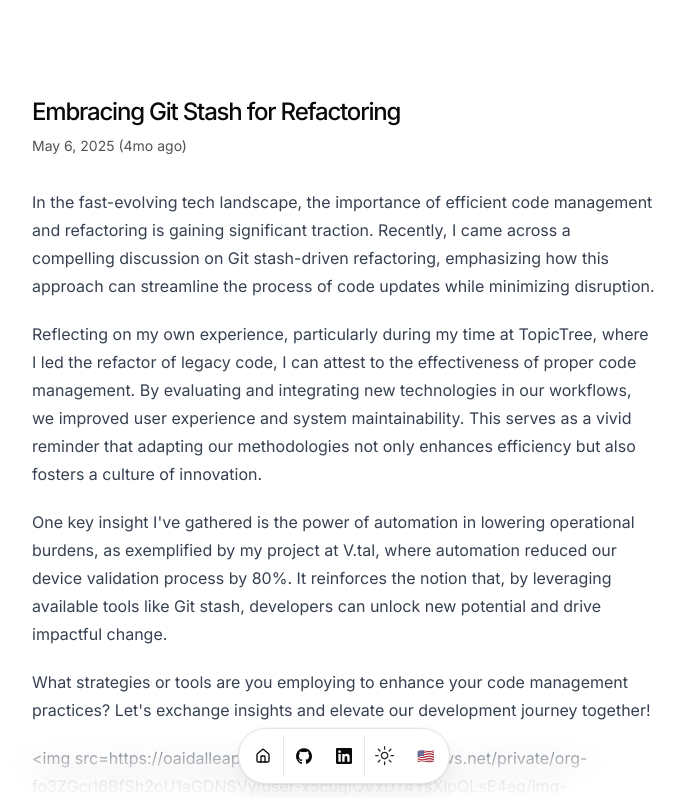
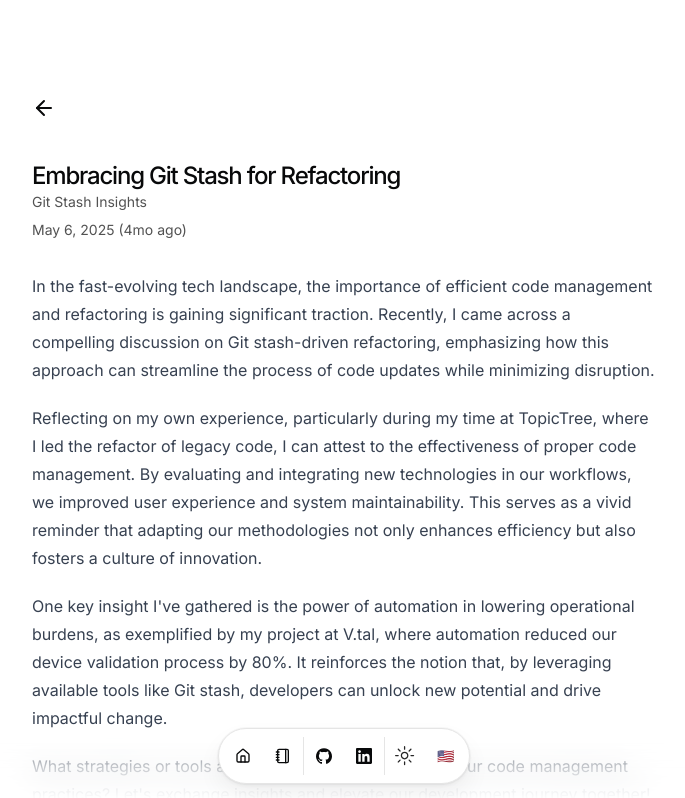
Before and after one commit to jravolio/portfolio, a Next.js app: page /en/blog/git_stash_refactoring in a window 1280 px wide. Shown: the top 798 px of the page, without its empty margins (296-981 px from the left). Built offline with nearby package versions, Linux system fonts and the light colour scheme.

Commit message:
feature: creating blog and back feature

```diff
--- a/src/app/[lng]/blog/[slug]/page.tsx
+++ b/src/app/[lng]/blog/[slug]/page.tsx
@@ -1,9 +1,11 @@
 import { getBlogPosts, getPost } from "@/data/blog";
 import { DATA_en as DATA } from "@/data/resume_en";
 import { formatDate } from "@/lib/utils";
+import { ArrowLeft } from "lucide-react";
 import type { Metadata } from "next";
 import { notFound } from "next/navigation";
 import { Suspense } from "react";
+
 
 export async function generateStaticParams() {
   const posts = await getBlogPosts();
@@ -59,7 +61,6 @@
   };
 }) {
   let post = await getPost(params.slug);
-
   if (!post) {
     notFound();
   }
@@ -89,9 +90,18 @@
           }),
         }}
       />
+
+      <div className="mb-10">
+      <a href={`/blog/`}>
+        <ArrowLeft/>
+      </a>
+      </div>
       <h1 className="title font-medium text-2xl tracking-tighter max-w-[650px]">
         {post.metadata.title}
       </h1>
+          <p className="text-sm text-neutral-600 dark:text-neutral-400">
+            {post.metadata.summary}
+          </p>
       <div className="flex justify-between items-center mt-2 mb-8 text-sm max-w-[650px]">
         <Suspense fallback={<p className="h-5" />}>
           <p className="text-sm text-neutral-600 dark:text-neutral-400">
--- a/src/data/resume_en.tsx
+++ b/src/data/resume_en.tsx
@@ -35,7 +35,7 @@
   ],
   navbar: [
     { href: "/", icon: HomeIcon, label: "Home" },
-    // { href: "/blog", icon: NotebookIcon, label: "Blog" },
+    { href: "/blog", icon: NotebookIcon, label: "Blog" },
   ],
   contact: {
     email: "jravolio892@gmail.com",
--- a/src/data/resume_pt.tsx
+++ b/src/data/resume_pt.tsx
@@ -35,7 +35,7 @@
   ],
   navbar: [
     { href: "/", icon: HomeIcon, label: "Início" },
-    // { href: "/blog", icon: NotebookIcon, label: "Blog" },
+    { href: "/blog", icon: NotebookIcon, label: "Blog" },
   ],
   contact: {
     email: "jravolio892@gmail.com",
```
